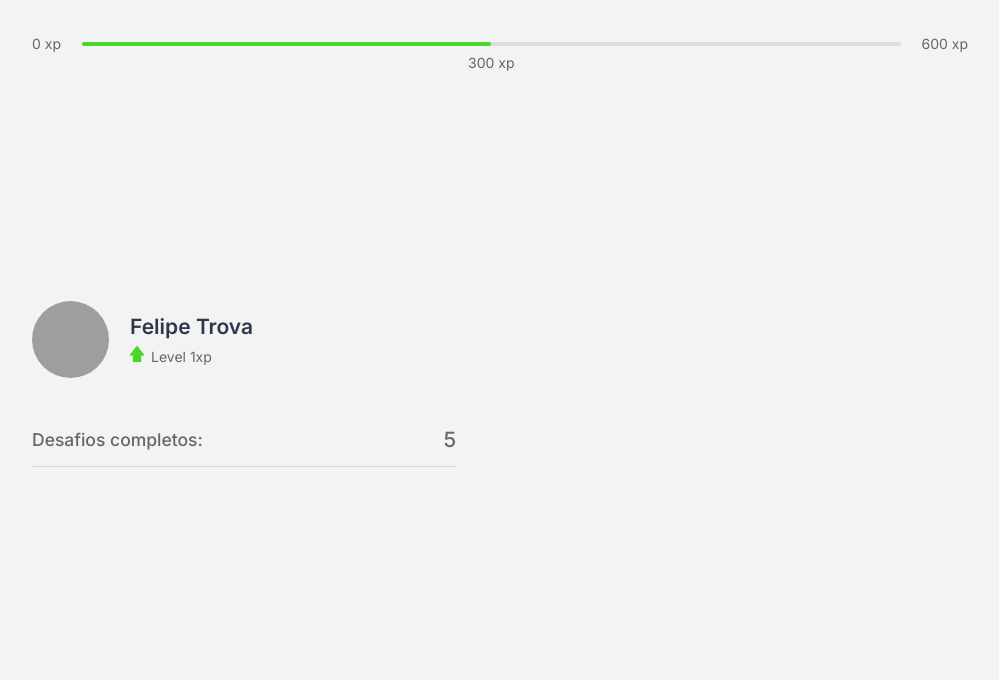
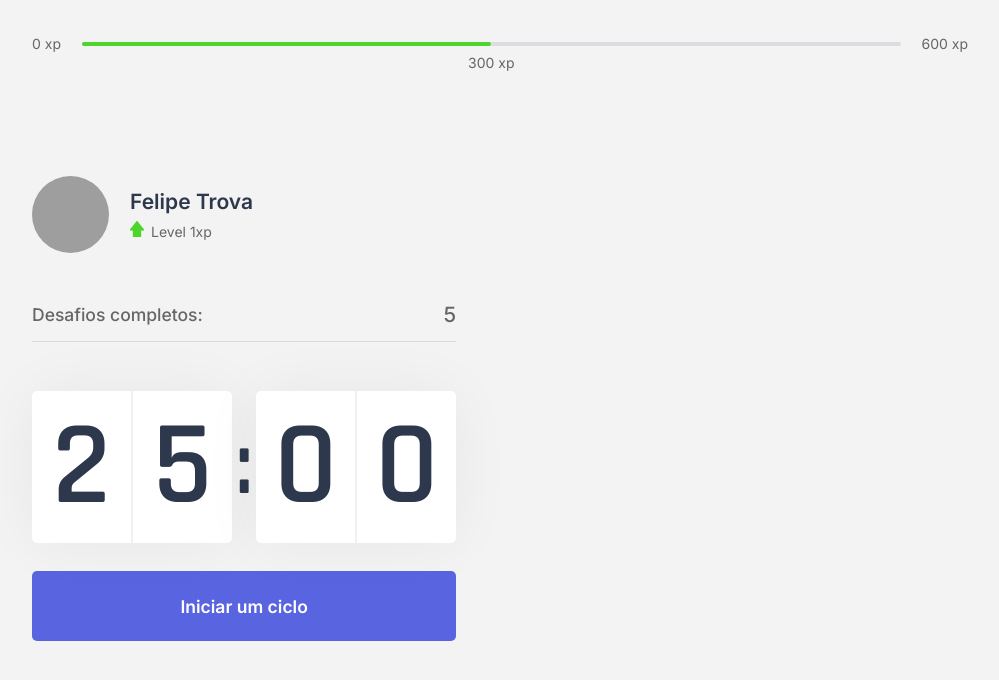
Before and after one commit to felipetrova/nlw-4-react, a Next.js app: page / in a window 1280 px wide. Shown: the top 680 px of the page, without its empty margins (140-1139 px from the left). Built offline with nearby package versions, Linux system fonts and the light colour scheme; grey boxes are pictures that could not be loaded.

Commit message:
Init function to count down timer

```diff
--- /dev/null
+++ b/src/components/CountDown.tsx
@@ -0,0 +1,51 @@
+import { useState, useEffect } from 'react';
+import styles from '../styles/components/CountDown.module.css';
+
+export function CountDown() {
+    const [time, setTime] = useState(25 * 60);
+    const [active, setActive] = useState(false);
+
+    const minutes = Math.floor(time / 60);
+    const seconds = time % 60;
+
+    const [minuteLeft, minuteRight] = String(minutes).padStart(2, '0').split('');
+    const [secondLeft, secondRight] = String(seconds).padStart(2, '0').split('');
+
+    function startCountDown() {
+        setActive(true);
+    }
+
+    useEffect(() => {
+        if(active && time > 0) {
+            setTimeout(() => {
+                setTime(time - 1);
+            }, 1000)
+        }
+    }, [active, time]);
+
+    return (
+        <div>
+            <div className={styles.countDownContainer}>
+                <div>
+                    <span>{minuteLeft}</span>
+                    <span>{minuteRight}</span>
+                </div>
+
+                <span>:</span>
+
+                <div>
+                    <span>{secondLeft}</span>
+                    <span>{secondRight}</span>
+                </div>
+            </div>
+
+            <button
+                type="button"
+                className={styles.countDownButton}
+                onClick={startCountDown}
+            >
+                Iniciar um ciclo
+            </button>
+        </div>
+    );
+}
--- a/src/pages/_document.tsx
+++ b/src/pages/_document.tsx
@@ -5,6 +5,8 @@
     return (
       <Html>
         <Head>
+          <link rel="shortcut icon" href="favicon.png" type="image/png" />
+
           <link rel="preconnect" href="https://fonts.gstatic.com" />
           <link href="https://fonts.googleapis.com/css2?family=Inter:wght@400;500;600&family=Rajdhani:wght@600&display=swap" rel="stylesheet" />
         </Head>
--- a/src/pages/index.tsx
+++ b/src/pages/index.tsx
@@ -1,4 +1,7 @@
+import Head from 'next/head';
+
 import { CompletedChallenges } from "../components/CompletedChallenges";
+import { CountDown } from "../components/CountDown";
 import { ExperienceBar } from "../components/ExperienceBar";
 import { Profile } from "../components/Profile";
 
@@ -7,12 +10,17 @@
 export default function Home() {
   return (
     <div className={styles.container}>
+      <Head>
+        <title>Inicio | Moveit</title>
+      </Head>
+
       <ExperienceBar />
 
       <section>
         <div>
           <Profile />
           <CompletedChallenges />
+          <CountDown />
         </div>
 
         <div></div>
--- /dev/null
+++ b/src/styles/components/CountDown.module.css
@@ -0,0 +1,61 @@
+.countDownContainer {
+  display: flex;
+  align-items: center;
+
+  font-family: Rajdhani;
+  font-weight: 600;
+  color: var(--title);
+}
+
+.countDownContainer > div {
+  flex: 1;
+  display: flex;
+  align-items: center;
+  justify-content: space-evenly;
+
+  background: var(--white);
+  box-shadow: 0 0 60px rgba(0, 0, 0, 0.05);
+  border-radius: 5px;
+  font-size: 8.5rem;
+  text-align: center;
+}
+
+.countDownContainer > div span {
+  flex: 1;
+}
+
+.countDownContainer > div span:first-child {
+  border-right: 1px solid #f0f1f3;
+}
+.countDownContainer > div span:last-child {
+  border-left: 1px solid #f0f1f3;
+}
+
+.countDownContainer > span {
+  font-size: 6.25rem;
+  margin: 0 0.25rem;
+}
+
+.countDownButton {
+  width: 100%;
+  height: 5rem;
+
+  margin-top: 2rem;
+
+  display: flex;
+  align-items: center;
+  justify-content: center;
+
+  border: 0;
+  border-radius: 5px;
+
+  background: var(--blue);
+  color: var(--white);
+  font-size: 1.25rem;
+  font-weight: 600;
+
+  transition: background-color 0.2s;
+}
+.countDownButton:hover {
+  background: var(--blue-dark);
+}
```
